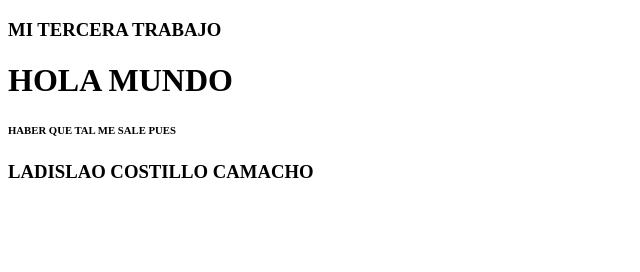
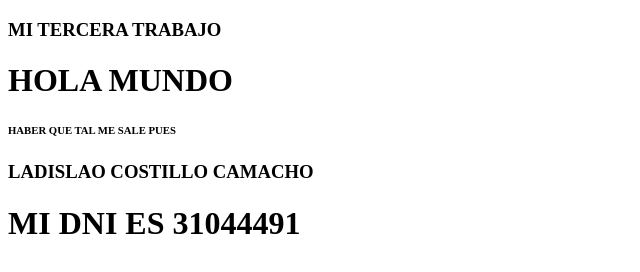
Before and after one commit to LADISLAOCOSTILLO/LINEAS-DE-TEXTOS, a plain HTML site: page INDEX.HTML in a window 1280 px wide. Shown: the whole page, without its empty margins (0-640 px from the left). Drawn offline with Linux system fonts and the light colour scheme.

Commit message:
MENSAJE DE MI DNI

```diff
--- a/INDEX.HTML
+++ b/INDEX.HTML
@@ -11,6 +11,7 @@
     <H1>HOLA MUNDO</H1>
     <h6>HABER QUE TAL ME SALE PUES</h6>
     <h3>LADISLAO COSTILLO CAMACHO</h3>
+    <H1>MI DNI ES 31044491</H1>
 
 </body>
 </html>
```
